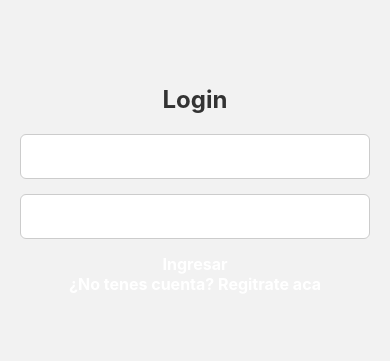
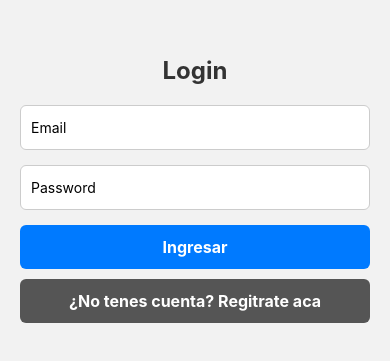
Before and after one commit to pedroguyot/ProyectoRNProg3, a React Native app in the folder my-rn-project/: screen /Login in a window 390 px wide. Shown: the part 233-594 px from the top of the page. Built offline with nearby package versions, Linux system fonts and the light colour scheme; no server answers.

Commit message:
arregle error del remberMe y css

```diff
--- a/my-rn-project/src/navigation/StackNavigation.js
+++ b/my-rn-project/src/navigation/StackNavigation.js
@@ -3,7 +3,6 @@ import { createNativeStackNavigator } from "@react-navigation/native-stack";
 import Register from '../screens/Register/Register'
 import Login from "../screens/Login/Login";
 import Home from "../screens/Home/Home";
-import RemerberMe from "../screens/RemerberMe/RemerberMe";
 import BottomTabs from "./BottomTabs";
 
 const Stack = createNativeStackNavigator();
--- a/my-rn-project/src/screens/Login/Login.js
+++ b/my-rn-project/src/screens/Login/Login.js
@@ -35,6 +35,7 @@ class Login extends Component {
 
                 <TextInput style={styles.input}
                     keyboardType='emial-address'
+                    placeholder='Email'
                     value={this.state.email}
                     onChangeText={(text) => this.setState({ email: text })}
 
@@ -42,19 +43,21 @@ class Login extends Component {
 
                 <TextInput style={styles.input}
                     keyboardType='default'
+                    placeholder='Password'
                     value={this.state.password}
                     onChangeText={(text) => this.setState({ password: text })}
 
                 />
 
-                <TouchableOpacity
+                <TouchableOpacity style={styles.button}
                     onPress={() => this.loguearUsuario(this.state.email, this.state.password)}
                 >
 
                     <Text style={styles.buttonText}>Ingresar</Text>
                 </TouchableOpacity>
 
-                <TouchableOpacity onPress={() => this.props.navigation.navigate('Register')}>
+                <TouchableOpacity style={styles.buttonSecondary}
+                    onPress={() => this.props.navigation.navigate('Register')}>
                     <Text style={styles.buttonText}>¿No tenes cuenta? Regitrate aca</Text>
                 </TouchableOpacity>
 
--- a/my-rn-project/src/screens/Register/Register.js
+++ b/my-rn-project/src/screens/Register/Register.js
@@ -16,11 +16,10 @@ class Register extends Component {
 
     componentDidMount() {
             auth.onAuthStateChanged(user => {
+                console.log(user)
                 if (user) {
                     this.props.navigation.replace('Home');
                     console.log('Salio bien')
-                } else {
-                    this.props.navigation.replace('Login');
                 }
             });
         }
--- a/my-rn-project/src/screens/RemerberMe/RemerberMe.js
+++ /dev/null
@@ -1,35 +0,0 @@
-import React, { Component } from 'react';
-import { View, Text, ActivityIndicator, StyleSheet } from 'react-native';
-import { auth } from '../../firebase/config';
-
-class RemerberMe extends Component {
-    componentDidMount() {
-        auth.onAuthStateChanged(user => {
-            if (user) {
-                this.props.navigation.replace('Home');
-                console.log('Salio bien')
-            } else {
-                this.props.navigation.replace('Login');
-            }
-        });
-    }
-
-    render() {
-        return (
-          <View style={styles.container}>
-            <Text>Cargando...</Text>
-            <ActivityIndicator size="large" color="blue" />
-          </View>
-        );
-      }
-    }
-
-export default RemerberMe;
-
-const styles = StyleSheet.create({
-    container: {
-      flex: 1,
-      justifyContent: 'center',
-      alignItems: 'center'
-    }
-  });
```
